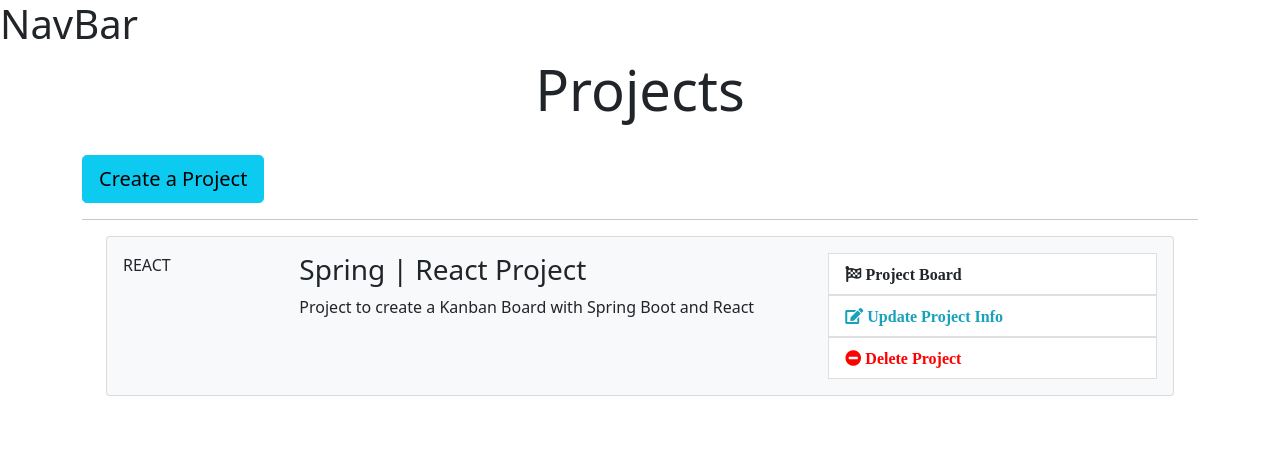
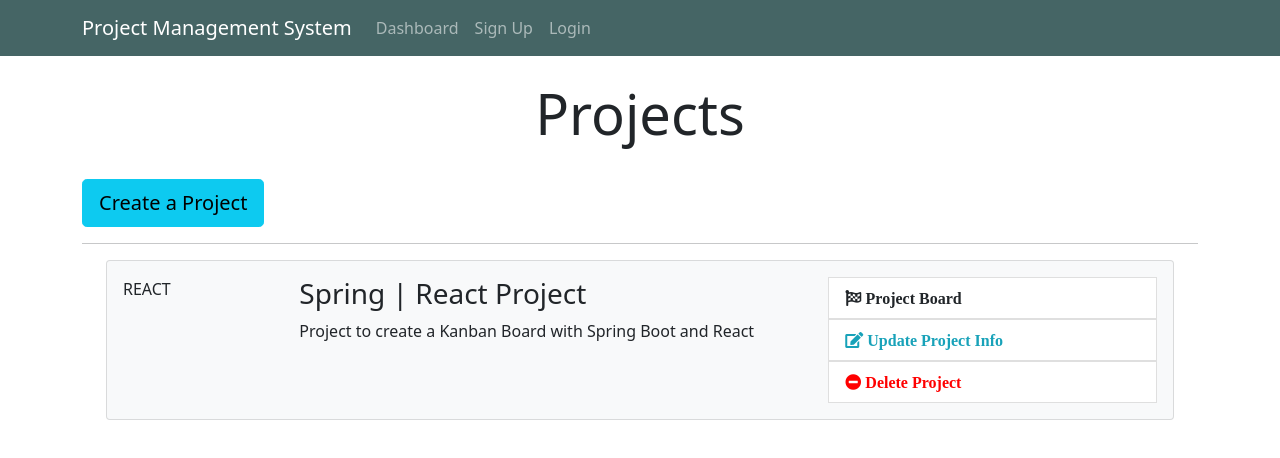
Before and after one commit to Aayushyaverma/Project-Management-System, a React (Create React App) app in the folder pmsystem-react-client/: page / in a window 1280 px wide. Shown: the top 458 px of the page. Built offline with nearby package versions, Linux system fonts and the light colour scheme.

Commit message:
Update Header.js

```diff
--- a/pmsystem-react-client/src/components/Layout/Header.js
+++ b/pmsystem-react-client/src/components/Layout/Header.js
@@ -3,9 +3,39 @@
 export class Header extends Component {
   render() {
     return (
-      <div>
-        <h1>NavBar</h1>
-      </div>
+        <nav className="navbar navbar-expand-sm navbar-dark mb-4">
+        <div className="container">
+            <a className="navbar-brand" href="Dashboard.html">
+                Project Management System
+            </a>
+            <button className="navbar-toggler" type="button" data-toggle="collapse" data-target="#mobile-nav">
+                <span className="navbar-toggler-icon" />
+            </button>
+
+            <div className="collapse navbar-collapse" id="mobile-nav">
+                <ul className="navbar-nav mr-auto">
+                    <li className="nav-item">
+                        <a className="nav-link" href="/dashboard">
+                            Dashboard
+                        </a>
+                    </li>
+                </ul>
+
+                <ul className="navbar-nav ml-auto">
+                    <li className="nav-item">
+                        <a className="nav-link " href="register.html">
+                            Sign Up
+                        </a>
+                    </li>
+                    <li className="nav-item">
+                        <a className="nav-link" href="login.html">
+                            Login
+                        </a>
+                    </li>
+                </ul>
+            </div>
+        </div>
+    </nav>
     )
   }
 }
```
